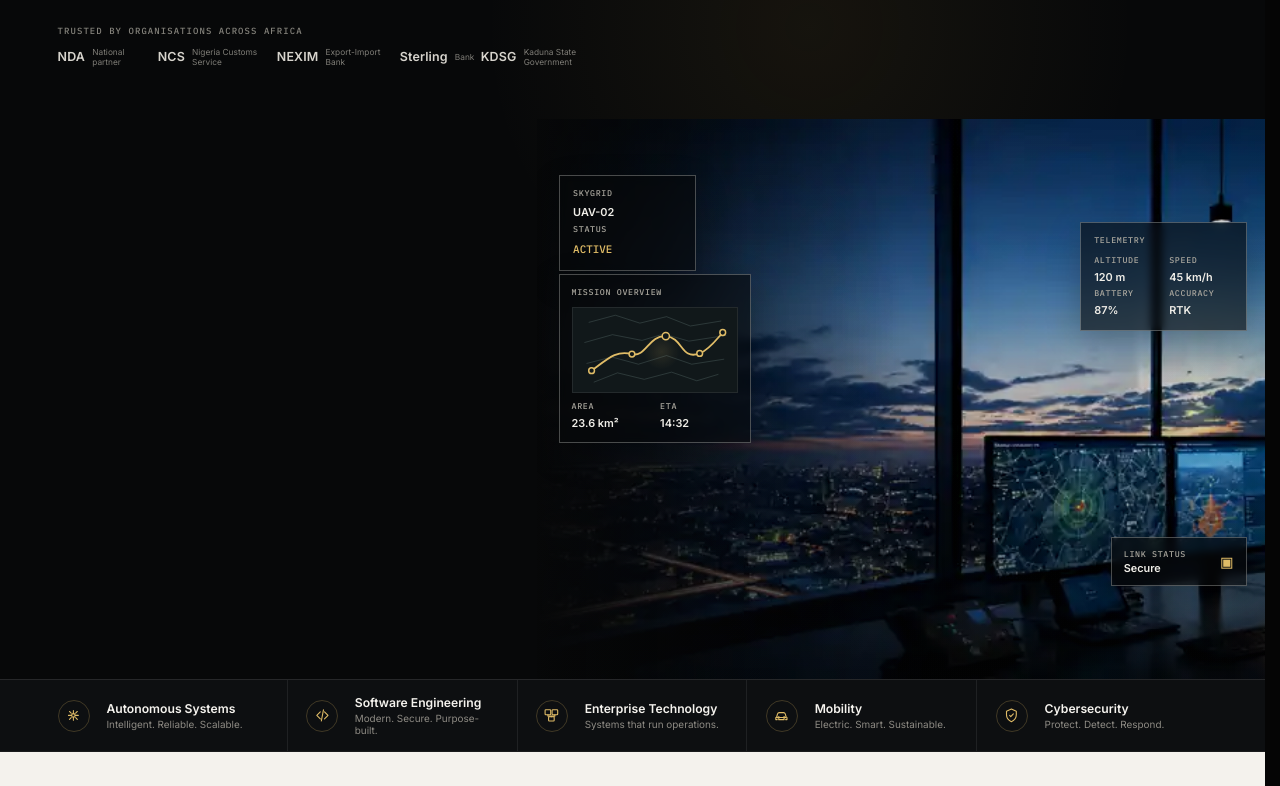
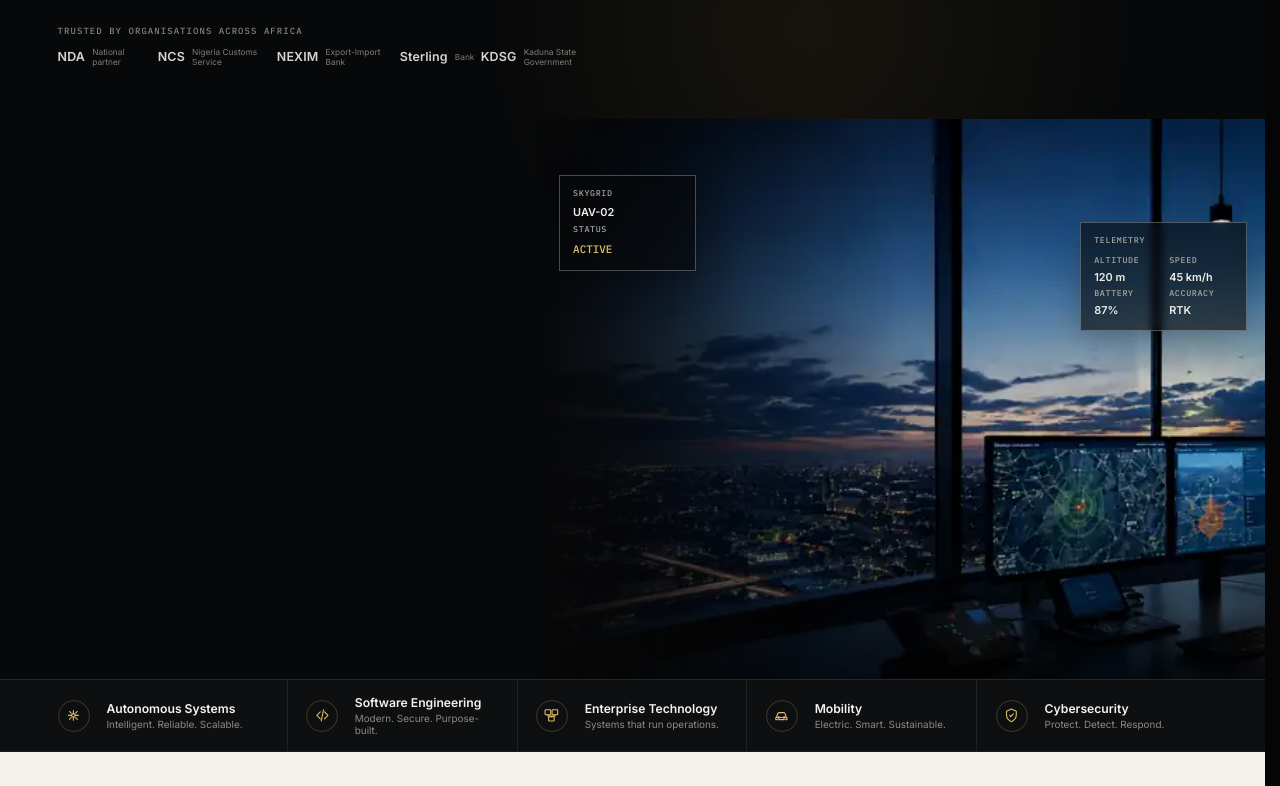
Before and after one commit to emmy16-glitch/Digi02_website, a React (Vite) app: page / in a window 1280 px wide. Shown: the part 452-1238 px from the top of the page. Built offline with nearby package versions, Linux system fonts and the light colour scheme.

Commit message:
Simplify homepage hero interface

```diff
--- a/src/sections/home/HomeReferenceHero.tsx
+++ b/src/sections/home/HomeReferenceHero.tsx
@@ -70,20 +70,6 @@ function HeroIcon({ kind }: HeroIconProps) {
   )
 }
 
-function MissionOverviewGraphic() {
-  return (
-    <svg className="reference-home-hud__mission-map" viewBox="0 0 220 116" aria-hidden="true">
-      <path className="reference-home-hud__map-grid" d="M18 20 55 10l34 11 37-9 33 13 43-7M12 48l39-11 41 8 30-9 35 10 52-8M15 77l35-9 37 10 39-12 35 12 45-7M25 103l33-13 37 9 38-10 35 12 30-9" />
-      <path className="reference-home-hud__map-route" d="M22 87C45 70 57 58 78 64c19 5 24-27 47-25 24 2 21 34 47 24 13-5 23-19 32-29" />
-      <circle cx="22" cy="87" r="4" />
-      <circle cx="78" cy="64" r="4" />
-      <circle cx="125" cy="39" r="5" />
-      <circle cx="172" cy="63" r="4" />
-      <circle cx="204" cy="34" r="4" />
-    </svg>
-  )
-}
-
 export function HomeReferenceHero() {
   return (
     <section className="reference-home-hero" aria-labelledby="reference-home-title">
@@ -137,17 +123,6 @@ export function HomeReferenceHero() {
             <b>Active</b>
           </div>
 
-          <div className="reference-home-hud reference-home-hud--mission" aria-hidden="true">
-            <span>Mission overview</span>
-            <MissionOverviewGraphic />
-            <div>
-              <small>Area</small>
-              <small>ETA</small>
-              <strong>23.6 km²</strong>
-              <strong>14:32</strong>
-            </div>
-          </div>
-
           <div className="reference-home-hud reference-home-hud--telemetry" aria-hidden="true">
             <span>Telemetry</span>
             <div>
@@ -160,12 +135,6 @@ export function HomeReferenceHero() {
               <strong>87%</strong>
               <strong>RTK</strong>
             </div>
-          </div>
-
-          <div className="reference-home-hud reference-home-hud--secure" aria-hidden="true">
-            <small>Link status</small>
-            <strong>Secure</strong>
-            <span>▣</span>
           </div>
         </div>
       </Container>
```
